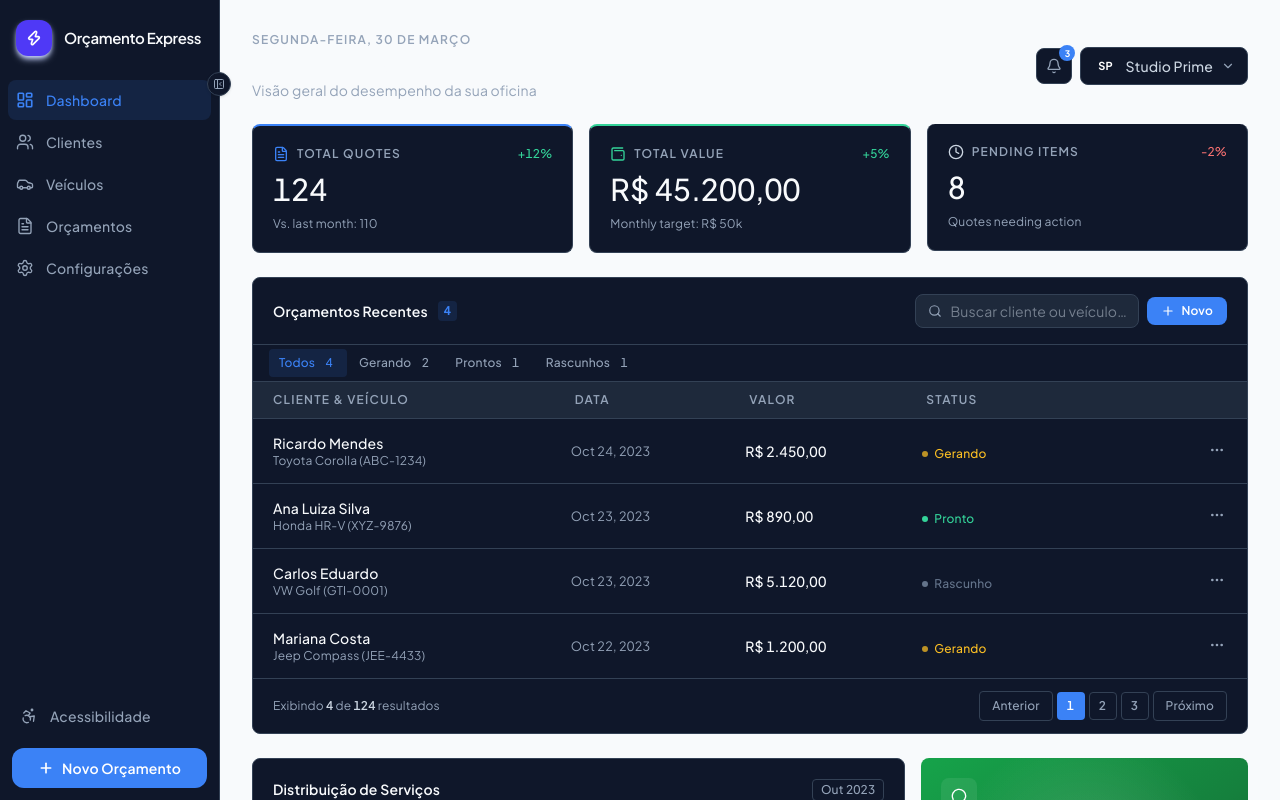
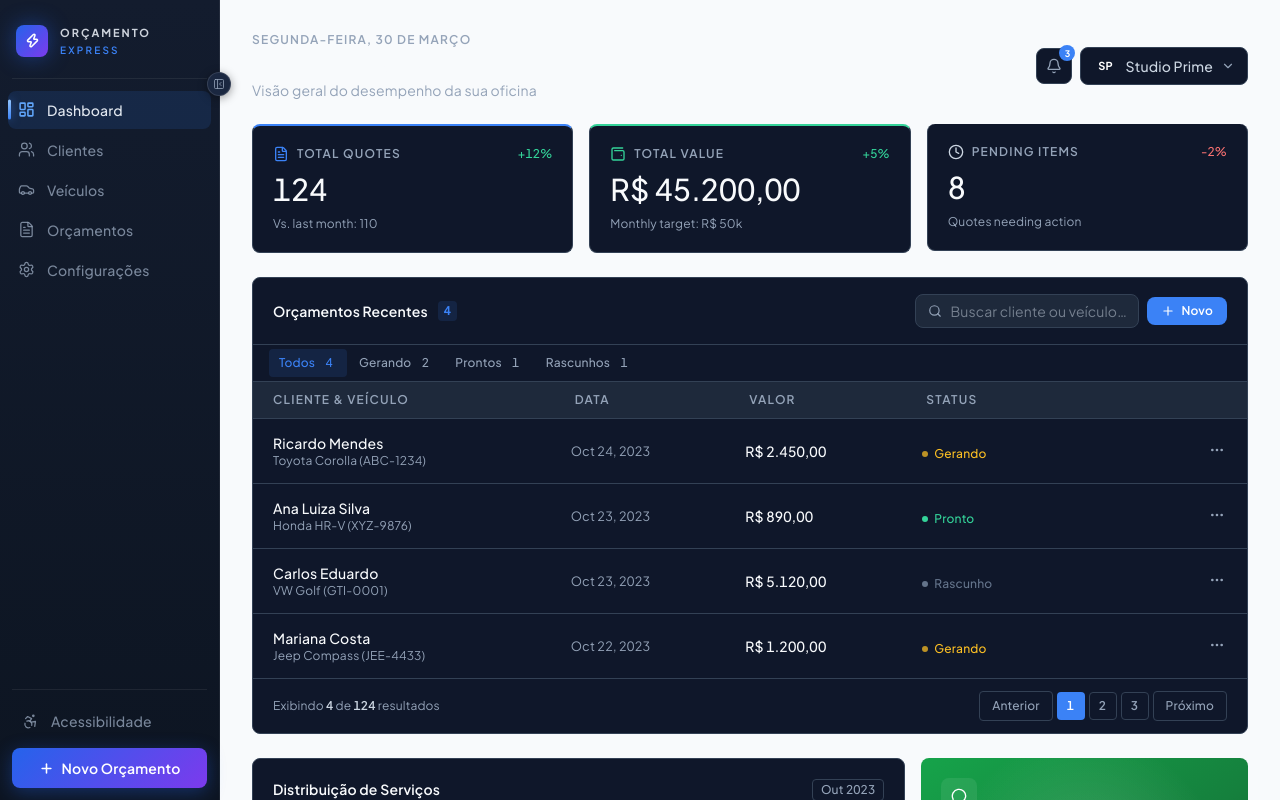
Before and after one commit to eracksonsouza/orcamento-express-frontend, a React (Vite) app: page /dashboard in a window 1280 px wide. Built offline with nearby package versions, Linux system fonts and the light colour scheme; no server answers.

Commit message:
feat: enhance Sidebar component with improved styling and accessibility features

```diff
--- a/src/components/shared/Sidebar/SideBar.tsx
+++ b/src/components/shared/Sidebar/SideBar.tsx
@@ -4,6 +4,25 @@ import { cn } from '@/lib/utils'
 import AccessibilityPanel from '@/components/shared/Accessibility/Accessibility'
 import { NAV_ITEMS } from './nav-items'
 import { useSidebarState } from './useSidebarState'
+
+const S = {
+  bg: 'linear-gradient(180deg, #131c2e 0%, #0d1522 100%)',
+  border: '1px solid rgba(255,255,255,0.07)',
+  divider: 'rgba(255,255,255,0.07)',
+  text: 'rgba(148,163,184,0.8)',
+  textActive: '#e2e8f0',
+  iconActive: '#60a5fa',
+  activeBg: 'rgba(59,130,246,0.13)',
+  hoverBg: 'rgba(255,255,255,0.05)',
+  indicatorGradient: 'linear-gradient(180deg, #93c5fd 0%, #3b82f6 100%)',
+  indicatorShadow: '0 0 10px rgba(59,130,246,0.7)',
+  ctaGradient: 'linear-gradient(135deg, #2563eb 0%, #7c3aed 100%)',
+  ctaShadow: '0 4px 18px rgba(37,99,235,0.35)',
+  logoGlow: '0 0 22px rgba(37,99,235,0.45)',
+  toggleBg: '#1a2740',
+  toggleBorder: 'rgba(255,255,255,0.12)',
+  toggleShadow: '0 2px 10px rgba(0,0,0,0.4)',
+} as const
 
 export default function Sidebar() {
   const { collapsed, accessibilityOpen, toggleCollapsed, toggleAccessibility, closeAccessibility } =
@@ -12,63 +31,101 @@ export default function Sidebar() {
   return (
     <aside
       className={cn(
-        'relative flex h-screen flex-col bg-(--bg) border-r border-(--border)',
+        'relative flex h-screen flex-col',
         'transition-[width] duration-300 ease-in-out',
-        collapsed ? 'w-17' : 'w-55',
+        collapsed ? 'w-[68px]' : 'w-[220px]',
       )}
+      style={{ background: S.bg, borderRight: S.border }}
     >
+      {/* ── Logo ──────────────────────────────────────────── */}
       <div
         className={cn(
-          'flex items-center gap-3 px-4 py-5 overflow-hidden',
+          'flex items-center gap-3 px-4 pt-6 pb-5 overflow-hidden',
           collapsed && 'justify-center px-0',
         )}
       >
-        <span className="flex h-9 w-9 shrink-0 items-center justify-center rounded-xl bg-indigo-600 shadow-md shadow-indigo-200">
-          <Zap className="h-4 w-4 text-white" strokeWidth={2.5} />
+        <span
+          className="flex h-8 w-8 shrink-0 items-center justify-center rounded-lg"
+          style={{ background: S.ctaGradient, boxShadow: S.logoGlow }}
+        >
+          <Zap className="h-[15px] w-[15px] text-white" strokeWidth={2.5} />
         </span>
 
-        <span
+        <div
           className={cn(
-            'whitespace-nowrap text-[15px] font-semibold tracking-tight text-(--text-h)',
-            'transition-[opacity,width] duration-200',
-            collapsed ? 'w-0 opacity-0 pointer-events-none' : 'w-auto opacity-100',
+            'flex flex-col overflow-hidden',
+            'transition-[opacity,max-width] duration-200',
+            collapsed ? 'max-w-0 opacity-0' : 'max-w-[140px] opacity-100',
           )}
         >
-          Orçamento Express
-        </span>
+          <span
+            className="whitespace-nowrap text-[11px] font-bold tracking-[0.18em] uppercase"
+            style={{ color: 'rgba(226,232,240,0.9)' }}
+          >
+            Orçamento
+          </span>
+          <span
+            className="whitespace-nowrap text-[10px] font-semibold tracking-[0.22em] uppercase"
+            style={{ color: '#3b82f6' }}
+          >
+            Express
+          </span>
+        </div>
       </div>
 
+      {/* ── Divider ───────────────────────────────────────── */}
+      <div className="mx-3 mb-2" style={{ height: 1, background: S.divider }} />
+
+      {/* ── Nav ───────────────────────────────────────────── */}
       <nav className="mt-1 flex flex-1 flex-col gap-0.5 px-2">
         {NAV_ITEMS.map(({ label, href, icon: Icon }) => (
           <NavLink
             key={href}
             to={href}
+            title={collapsed ? label : undefined}
             className={({ isActive }) =>
               cn(
-                'group flex items-center gap-3 rounded-lg px-2 py-2.5 text-sm font-medium',
-                'transition-colors duration-150',
-                isActive
-                  ? 'bg-(--accent-bg) text-(--accent)'
-                  : 'text-(--text-muted) hover:bg-(--bg-subtle) hover:text-(--text-h)',
+                'group relative flex items-center gap-3 rounded-lg px-2.5 py-[9px] text-sm font-medium overflow-hidden',
+                'transition-all duration-150',
+                !isActive && 'hover:bg-[rgba(255,255,255,0.05)]',
                 collapsed && 'justify-center px-0',
               )
             }
+            style={({ isActive }) => ({
+              background: isActive ? S.activeBg : undefined,
+            })}
           >
             {({ isActive }) => (
               <>
+                {/* Active left-border indicator */}
+                {isActive && (
+                  <span
+                    className="absolute left-0 top-1/2 -translate-y-1/2 w-[3px] rounded-full"
+                    style={{
+                      height: '55%',
+                      background: S.indicatorGradient,
+                      boxShadow: S.indicatorShadow,
+                    }}
+                  />
+                )}
+
                 <Icon
-                  className={cn(
-                    'h-4.5 w-4.5 shrink-0 transition-colors duration-150',
-                    isActive ? 'text-(--accent)' : 'text-(--text-muted) group-hover:text-(--text)',
-                  )}
+                  className="shrink-0 transition-colors duration-150"
+                  style={{
+                    height: 17,
+                    width: 17,
+                    color: isActive ? S.iconActive : S.text,
+                  }}
                   strokeWidth={isActive ? 2.2 : 1.8}
                 />
+
                 <span
                   className={cn(
                     'whitespace-nowrap overflow-hidden',
                     'transition-[opacity,max-width] duration-200',
-                    collapsed ? 'max-w-0 opacity-0' : 'max-w-40 opacity-100',
+                    collapsed ? 'max-w-0 opacity-0' : 'max-w-[160px] opacity-100',
                   )}
+                  style={{ color: isActive ? S.textActive : S.text }}
                 >
                   {label}
                 </span>
@@ -78,35 +135,52 @@ export default function Sidebar() {
         ))}
       </nav>
 
-      <div className="mt-auto flex flex-col gap-3 p-3">
+      {/* ── Bottom ────────────────────────────────────────── */}
+      <div className="mt-auto flex flex-col gap-2 p-3">
+        <div className="mb-1" style={{ height: 1, background: S.divider }} />
+
+        {/* Accessibility toggle */}
         <button
           onClick={toggleAccessibility}
+          title={collapsed ? 'Acessibilidade' : undefined}
           aria-label="Abrir painel de acessibilidade"
           aria-expanded={accessibilityOpen}
           className={cn(
-            'group flex items-center gap-3 rounded-lg px-2 py-2.5 text-sm font-medium',
-            'transition-colors duration-150',
-            accessibilityOpen
-              ? 'bg-(--accent-bg) text-(--accent)'
-              : 'text-(--text-muted) hover:bg-(--bg-subtle) hover:text-(--text-h)',
+            'group relative flex items-center gap-3 rounded-lg px-2.5 py-[9px] text-sm font-medium w-full overflow-hidden',
+            'transition-all duration-150',
+            !accessibilityOpen && 'hover:bg-[rgba(255,255,255,0.05)]',
             collapsed && 'justify-center px-0',
           )}
+          style={{ background: accessibilityOpen ? S.activeBg : undefined }}
         >
+          {accessibilityOpen && (
+            <span
+              className="absolute left-0 top-1/2 -translate-y-1/2 w-[3px] rounded-full"
+              style={{
+                height: '55%',
+                background: S.indicatorGradient,
+                boxShadow: S.indicatorShadow,
+              }}
+            />
+          )}
+
           <Accessibility
-            className={cn(
-              'h-4.5 w-4.5 shrink-0 transition-colors duration-150',
-              accessibilityOpen
-                ? 'text-(--accent)'
-                : 'text-(--text-muted) group-hover:text-(--text)',
-            )}
+            className="shrink-0 transition-colors duration-150"
+            style={{
+              height: 17,
+              width: 17,
+              color: accessibilityOpen ? S.iconActive : S.text,
+            }}
             strokeWidth={accessibilityOpen ? 2.2 : 1.8}
           />
+
           <span
             className={cn(
               'whitespace-nowrap overflow-hidden',
               'transition-[opacity,max-width] duration-200',
-              collapsed ? 'max-w-0 opacity-0' : 'max-w-40 opacity-100',
+              collapsed ? 'max-w-0 opacity-0' : 'max-w-[160px] opacity-100',
             )}
+            style={{ color: accessibilityOpen ? S.textActive : S.text }}
           >
             Acessibilidade
           </span>
@@ -114,22 +188,23 @@ export default function Sidebar() {
 
         <AccessibilityPanel isOpen={accessibilityOpen} onClose={closeAccessibility} />
 
+        {/* CTA */}
         <NavLink
           to="/criarOrcamento"
           className={cn(
-            'flex items-center justify-center gap-2 rounded-xl',
-            'bg-(--accent) text-white text-sm font-semibold',
-            'shadow-md shadow-(--accent)/20',
+            'flex items-center justify-center gap-2 rounded-lg',
+            'text-white text-sm font-semibold',
             'transition-all duration-150 hover:opacity-90 active:scale-[0.97]',
             collapsed ? 'h-10 w-10 mx-auto' : 'h-10 w-full px-4',
           )}
+          style={{ background: S.ctaGradient, boxShadow: S.ctaShadow }}
         >
-          <Plus className="h-4 w-4 shrink-0" strokeWidth={2.5} />
+          <Plus className="h-[15px] w-[15px] shrink-0" strokeWidth={2.5} />
           <span
             className={cn(
               'whitespace-nowrap overflow-hidden',
               'transition-[opacity,max-width] duration-200',
-              collapsed ? 'max-w-0 opacity-0' : 'max-w-35 opacity-100',
+              collapsed ? 'max-w-0 opacity-0' : 'max-w-[130px] opacity-100',
             )}
           >
             Novo Orçamento
@@ -137,16 +212,21 @@ export default function Sidebar() {
         </NavLink>
       </div>
 
+      {/* ── Collapse toggle ───────────────────────────────── */}
       <button
         onClick={toggleCollapsed}
         aria-label={collapsed ? 'Expandir menu' : 'Minimizar menu'}
         className={cn(
-          'absolute -right-3 top-18 z-10',
+          'absolute -right-3 top-[72px] z-10',
           'flex h-6 w-6 items-center justify-center rounded-full',
-          'border border-(--border) bg-(--bg) shadow-sm',
-          'text-(--text-muted) hover:text-(--text-h)',
-          'transition-colors duration-150',
+          'transition-all duration-150 hover:scale-110',
         )}
+        style={{
+          background: S.toggleBg,
+          border: `1px solid ${S.toggleBorder}`,
+          color: S.text,
+          boxShadow: S.toggleShadow,
+        }}
       >
         {collapsed ? (
           <PanelLeftOpen className="h-3 w-3" strokeWidth={2} />
```
